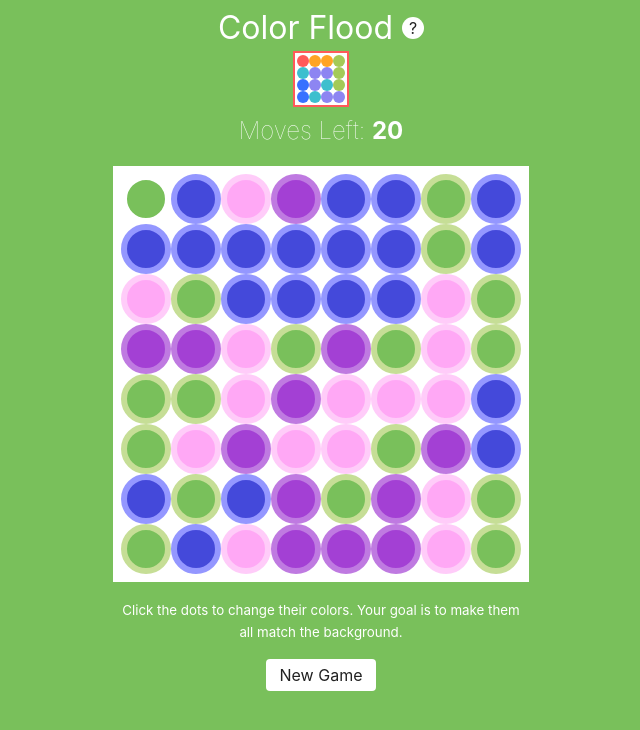
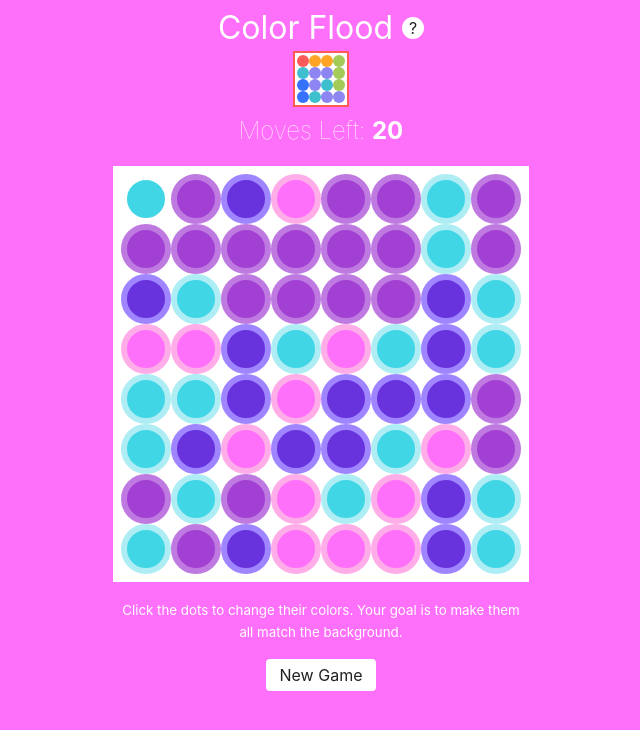
Before and after one commit to beesandtrees/colorGame, a React (Create React App) app: page / in a window 1280 px wide. Shown: the top 730 px of the page, without its empty margins (319-959 px from the left). Built offline with nearby package versions, Linux system fonts and the light colour scheme.

Commit message:
making the background change

```diff
--- a/src/components/App.css
+++ b/src/components/App.css
@@ -55,8 +55,8 @@ h1 {
 }
 
 .pink {
-  background-color: hsl(307, 100%, 83%);
-  border-color: hsl(307, 100%, 90%);
+  background-color: hsl(307, 100%, 85%);
+  border-color: hsl(307, 100%, 92%);
 }
 
 .red {
@@ -75,22 +75,22 @@ h1 {
 }
 
 .aqua {
-  background-color: #3DBFCE;
-  border-color: hsl(186, 60%, 73%);
+  background-color: hsl(186, 77%, 58%);
+  border-color: hsl(186, 77%, 82%);
 }
 
 .blue {
-  background-color: hsl(223, 100%, 75%);
-  border-color: hsl(223, 100%, 83%);
+  background-color: hsl(210, 100%, 71%);
+  border-color: hsl(210, 100%, 84%);
 }
 
 .dblue {
-  background-color: hsl(238, 67%, 56%);
-  border-color: hsl(238, 100%, 79%);
+  background-color: hsl(224, 100%, 63%);
+  border-color: hsl(224, 100%, 80%);
 }
 
 .purple {
-  background-color: #7f4af1;
+  background-color: hsl(259, 71%, 53%);
   border-color: hsl(253, 100%, 76%);
 }
 
--- a/src/components/App.js
+++ b/src/components/App.js
@@ -4,6 +4,7 @@ import { bindActionCreators } from 'redux';
 import * as gameActions from '../actions';
 
 import { levels } from './Logic/levels.js';
+import { colors } from './Logic/helpers.js';
 import * as gamehelpers from './Logic/grid.js';
 
 import Logo from './Logo/Logo.js';
@@ -13,6 +14,13 @@ import WinLose from './WinLose/WinLose.js';
 import './App.css';
 
 class App extends Component {
+    constructor(props) {
+        super(props);
+        let shuffleColors = gamehelpers.fisherYates(colors);
+        this.state = {
+            colors: shuffleColors
+        };
+    }
     restart(startover) {
         const { game } = this.props;
         let level = levels[game.level];
@@ -29,8 +37,11 @@ class App extends Component {
                 this.props.didWin(null, setLevel);
             }
         }
+        let shuffleColors = gamehelpers.fisherYates(colors);
+        this.setState = ({
+            colors: shuffleColors
+        });
 
-        console.log(level);
         // reset game state
         this.props.updateClicks(0);
 
@@ -41,14 +52,16 @@ class App extends Component {
     render() {
         const { game } = this.props;
         const level = levels[game.level];
+        let baseColor = this.state.colors[0];
         return (
-            <div className="content">
+            <div className={"content " + baseColor}>
             <div className="header">
               <h1>Color Flood <i className="triggerInfo">?</i></h1>
               <Logo />
               <div className="count">Moves Left: <span>{level.maxclick - game.clicks}</span></div>
             </div>
             <Board
+                colors={this.state.colors}
                 grid={game.grid}
                 game={game}
                 updateClicks={this.props.updateClicks}
--- a/src/components/Board/Board.js
+++ b/src/components/Board/Board.js
@@ -1,19 +1,10 @@
 import React, { Component } from 'react';
 import Block from '../Block/Block.js';
-import { colors } from '../Logic/helpers.js';
 
 import * as gamehelpers from '../Logic/grid.js';
 import './Board.css';
 
 export default class Board extends Component {
-    constructor(props) {
-        super(props);
-        let shuffleColors = gamehelpers.fisherYates(colors);
-        this.state = {
-            colors: shuffleColors
-        };
-    }
-
     componentDidMount() {
         let grid = this.loadGrid(this.props.numberofrows, this.props.numberofcolors);
         this.renderBlocks(grid, this.props.numberofrows);
@@ -62,7 +53,7 @@ export default class Board extends Component {
                 // get the number from the current grid block
                 let c = grid[i][j][0];
                 let active = grid[i][j][1];
-                let backgroundColor = this.state.colors[c];
+                let backgroundColor = this.props.colors[c];
 
                 // assign a dom element to a slot in the box grid
                 blocks.push(<Block
--- a/src/components/WinLose/WinLose.css
+++ b/src/components/WinLose/WinLose.css
@@ -1,15 +1,12 @@
 .winlose {
   align-items: center;
-  background: white;
-  border: 6px solid #3DBFCE;
-  border-radius: 20px;
   color: #333;
   display: flex;
   flex-direction: column;
   font-size: 42px;
   height: 260px;
   justify-content: center;
-  left: calc(50% - 138px);
+  left: calc(50% - 126px);
   position: fixed;
   text-align: center;
   top: 205px;
```
